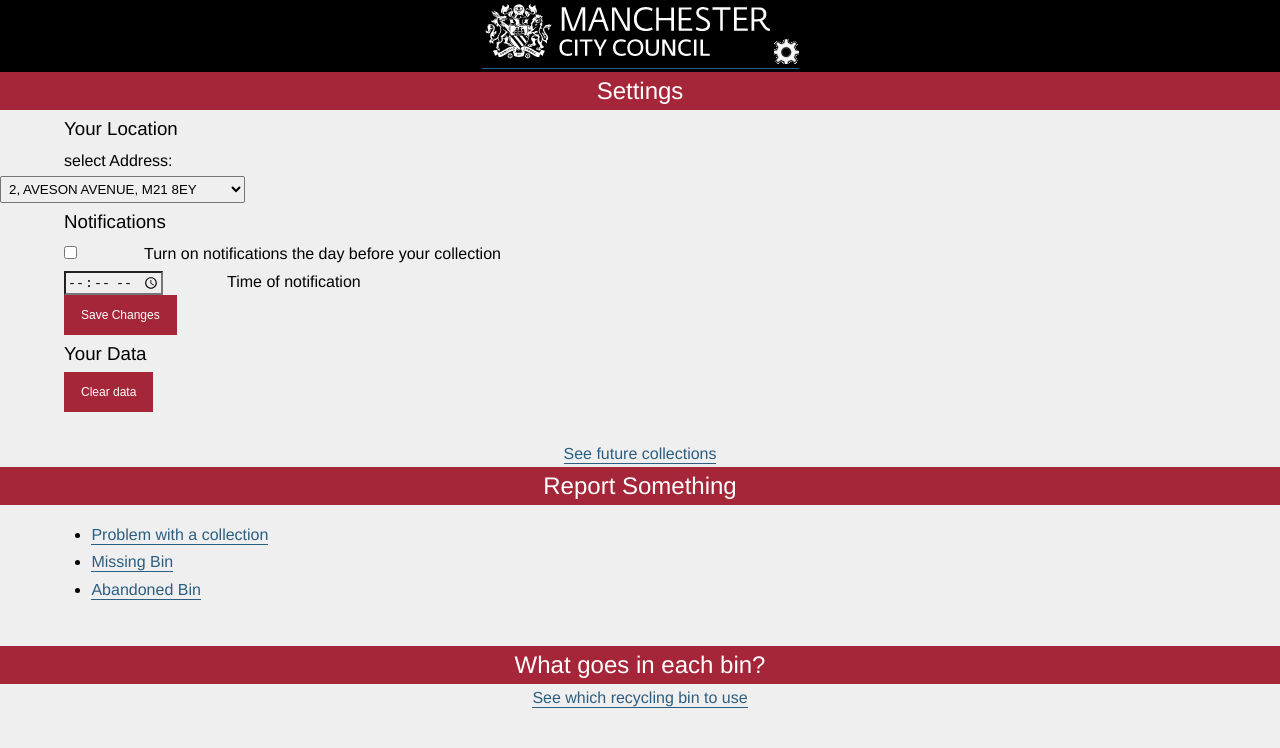
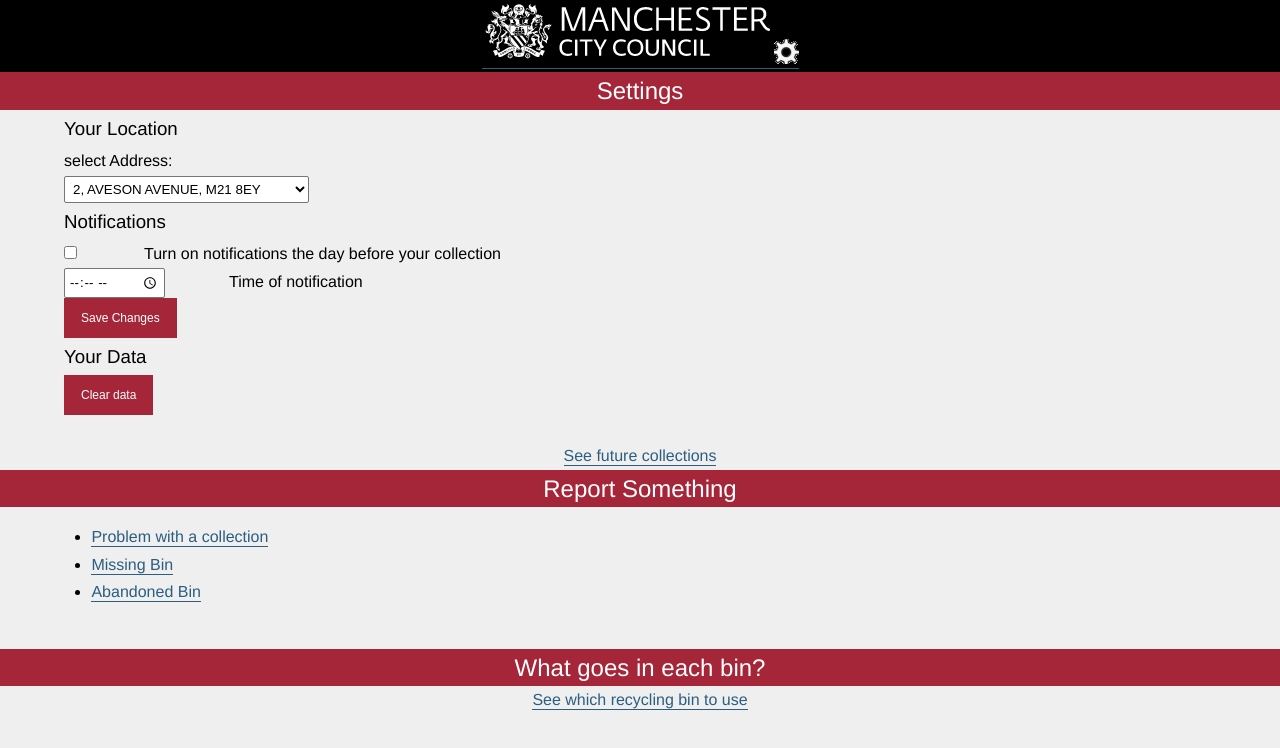
Before and after one commit to velcrorabbit/BinApp, a React (Create React App) app: page / in a window 1280 px wide. Shown: the top 748 px of the page. Built offline with nearby package versions, Linux system fonts and the light colour scheme.

Commit message:
Added Alerts page

```diff
--- a/src/App.css
+++ b/src/App.css
@@ -54,14 +54,13 @@ ul, form {
   text-align: left;
 }
 
-input, label, button, h3 {
+input, label, button, select, h3 {
   margin-left: 5%;
 }
 
-select {
+select, input {
   padding: 4px;
   font-size: 100%;
-  margin: 0;
   vertical-align: baseline;
   align-items: flex-start;
   overflow-x: hidden;
@@ -72,6 +71,7 @@ select {
   border-image: initial;
   border-radius: 2px;
   font: 400 13.3333px Arial;
+  background-color: white;
 }
 
 button {
@@ -91,3 +91,9 @@ button {
 .bin-image {
   padding: 10px;
 }
+
+.banner {
+  background-color: #ffcd19;
+  color: black;
+  font-size: 20px;
+}
--- a/src/App.js
+++ b/src/App.js
@@ -2,13 +2,14 @@ import React from "react";
 import './App.css';
 import './BinDataFunctions.js';
 import { Routes, Route } from 'react-router-dom';
-import { FutureCollections, Heading, Home, UserInfo, BinData } from './pages';
+import { FutureCollections, Heading, Home, UserInfo, BinData, Alerts } from './pages';
 
 
 function App() {
   return (
   <div className="App">
     <Heading />
+    {/* <Alerts /> */}
     <Routes>
       <Route path="/" element={<Home />}/>
       <Route path="/CurrentCollection" element={<BinData />}/>
--- a/src/BinDataFunctions.js
+++ b/src/BinDataFunctions.js
@@ -10,7 +10,7 @@ export function setBinCollection(binJSON, uprn) {
     var locationObject = null;
 
     binJSON.forEach(location => {
-        if (location["uprn"] == uprn) {
+        if (location["uprn"] === uprn) {
             locationObject = location;
         }
     });
--- a/src/pages.js
+++ b/src/pages.js
@@ -1,4 +1,4 @@
-import React, { useReducer } from "react";
+import React from "react";
 import { Link, useLocation } from 'react-router-dom';
 import './App.css';
 import binData from "./BinData/testData.json";
@@ -48,6 +48,15 @@ export function Home() {
 }
 
 /**
+ * This segment can be added to the app.js file to add alerts if there is important information to send out.
+ */
+export function Alerts(){
+
+    return <h2 className="banner">This is an alert that can be changed if needed</h2>
+
+}
+
+/**
  * Display the Settings Page with a form for the user to enter their details and preferences.
  */
 export function UserInfo() {
@@ -81,7 +90,7 @@ function displayAddressSelect(addressData){
         <label htmlFor="address">select Address:</label> <br />
         <select name="address" id="address" defaultValue={localStorage.getItem('uprn')}>
         {addressData.map(address => {
-            return <option value={address.uprn}>{address.address}</option>;
+            return <option value={address.uprn} key={address.uprn}>{address.address}</option>;
         })}
         </select>
     </>
```
Also changed, not shown: 1 other file (tests, documents, lock files or other folders).
